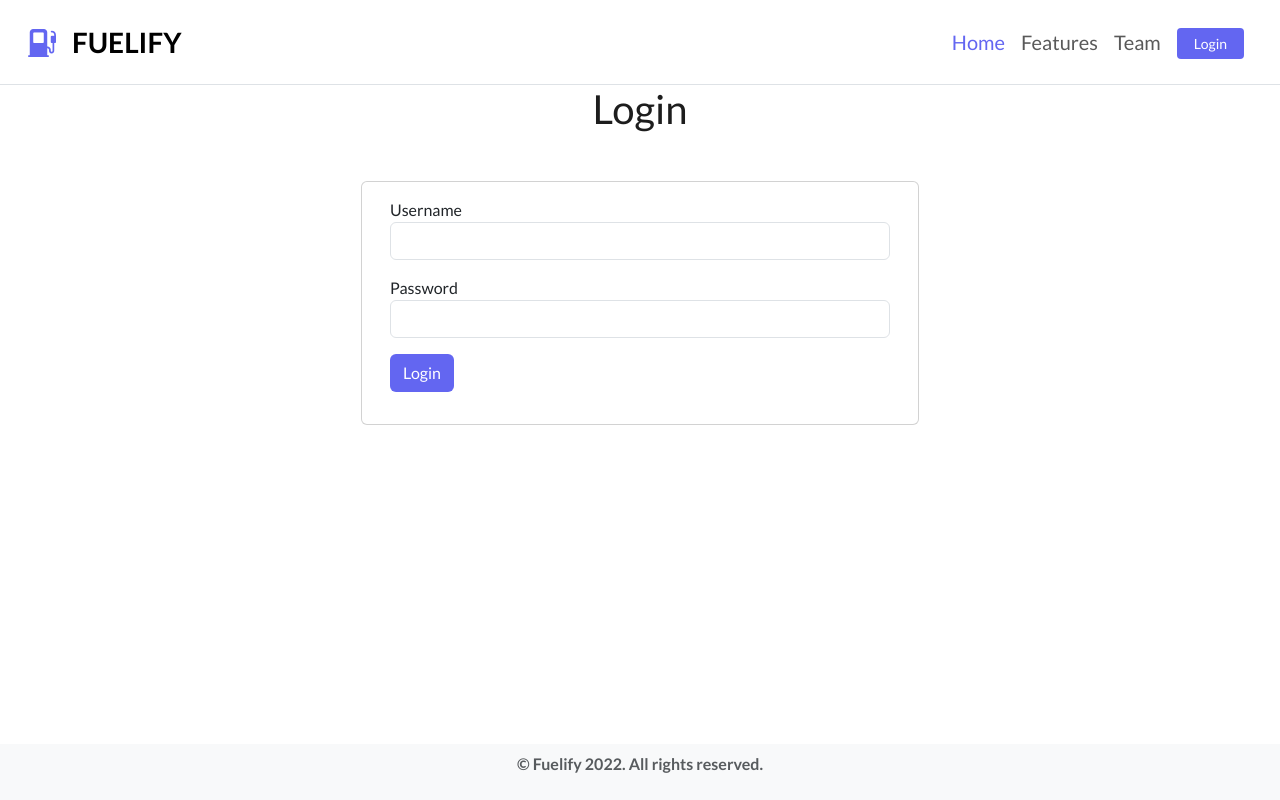
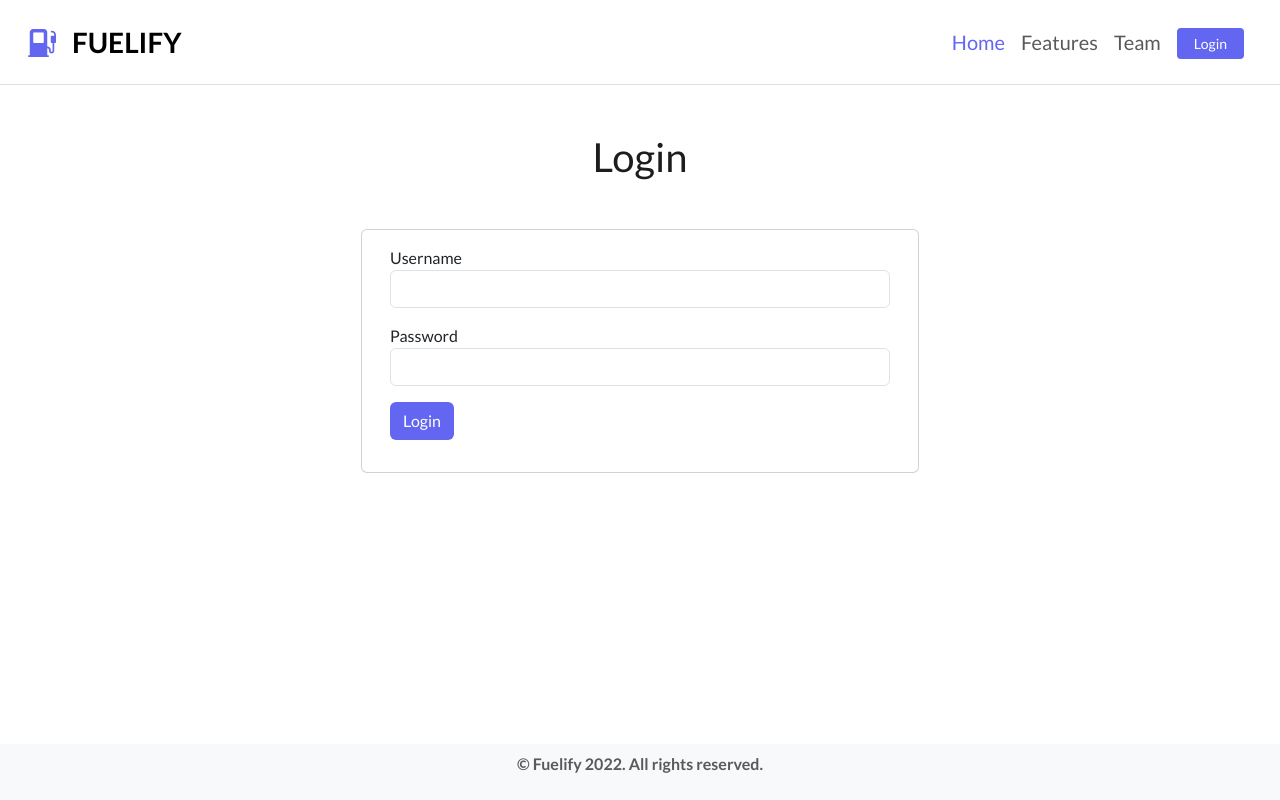
Before and after one commit to MarkisDev/fuelify, a Flask app: page /login in a window 1280 px wide. Run offline with Flask 2, Linux system fonts and the light colour scheme; some libraries are stand-ins or nearby versions.

Commit message:
fixed login UI

```diff
--- a/templates/login.html
+++ b/templates/login.html
@@ -1,7 +1,7 @@
 {% extends 'partials/_base.html' %}
 
 {% block content %}
-<div class="container h-75 d-flex justify-content-center align-items-center mb-5">
+<div class="container mt-5 align-self-center d-flex justify-content-center align-items-center mb-5">
     <div class="row w-50">
 
         <h1 class="text-center mb-5">Login</h1>
```
